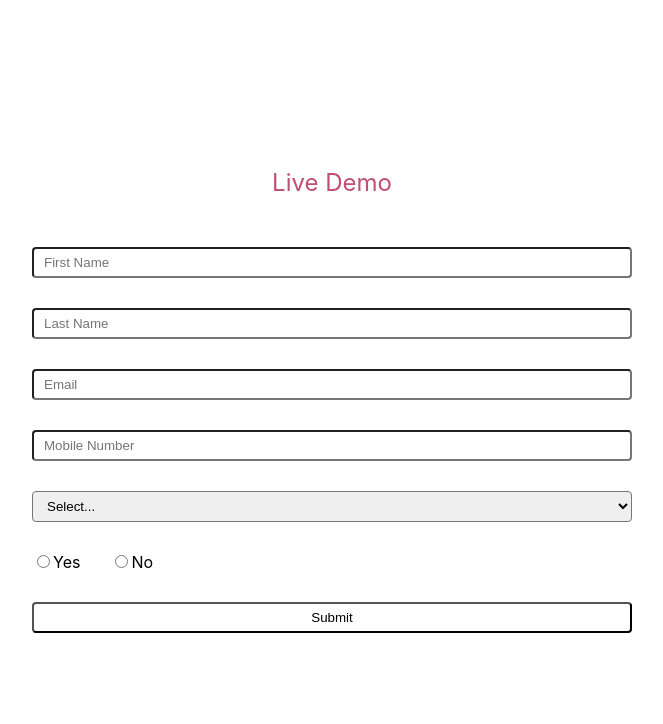
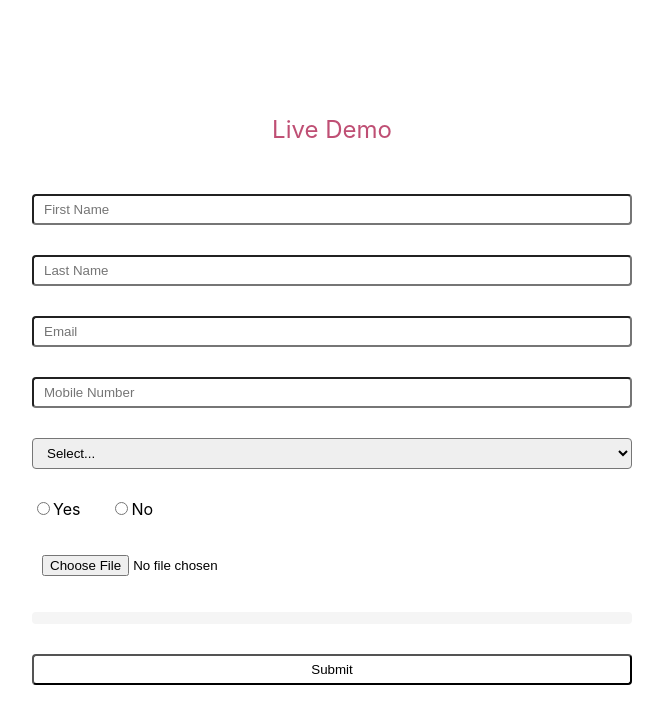
Before and after one commit to frontStudySession/sam, a React app: page / in a window 1280 px wide. Shown: the top 724 px of the page, without its empty margins (308-971 px from the left). Built offline with nearby package versions, Linux system fonts and the light colour scheme.

Commit message:
Feat: Controller로 file input 처리

```diff
--- a/src/App.tsx
+++ b/src/App.tsx
@@ -1,12 +1,12 @@
 import './App.css';
-import { Hello } from '@app/app/Hello';
+import { Title } from '@app/app/Title';
 import { FormComp } from '@app/app/Form';
 import styled from 'styled-components';
 
 function App() {
   return (
     <Wrapper className="App">
-      <Hello />
+      <Title />
       <FormComp />
     </Wrapper>
   );
--- a/src/app/Form.tsx
+++ b/src/app/Form.tsx
@@ -1,5 +1,5 @@
-import React from 'react';
-import { useForm, Resolver, SubmitHandler } from 'react-hook-form';
+import React, { useState } from 'react';
+import { useForm, Resolver, SubmitHandler, Controller } from 'react-hook-form';
 import { FormData } from '@app/types';
 import styled from 'styled-components';
 
@@ -58,10 +58,25 @@ const resolver: Resolver<FormData> = async (values) => {
 export const FormComp = () => {
   const {
     register,
+    control,
     handleSubmit,
     formState: { errors },
   } = useForm<FormData>({ resolver });
   const onSubmit: SubmitHandler<FormData> = (data) => console.log('data', data);
+
+  const [text, setText] = useState('');
+
+  const handleFileChange = (event: React.ChangeEvent<HTMLInputElement>) => {
+    const file = event.target.files?.[0];
+    if (file) {
+      const reader = new FileReader();
+      reader.onload = (e) => {
+        const content = e.target?.result as string;
+        setText(content);
+      };
+      reader.readAsText(file);
+    }
+  };
 
   return (
     <Form onSubmit={handleSubmit(onSubmit)}>
@@ -118,6 +133,23 @@ export const FormComp = () => {
         </label>
       </LabelBox>
 
+      <Controller
+        name="file"
+        control={control}
+        render={({ field }) => (
+          <Input
+            type="file"
+            onChange={(e) => {
+              field.onChange(e);
+              handleFileChange(e);
+            }}
+            accept=".txt"
+          />
+        )}
+      />
+
+      <TextPreview>{text}</TextPreview>
+
       <Input type="submit" />
     </Form>
   );
@@ -147,3 +179,9 @@ const Select = styled.select`
   padding: 6px 10px;
   border-radius: 4px;
 `;
+
+const TextPreview = styled.div`
+  padding: 6px 10px;
+  border-radius: 4px;
+  background-color: #f5f5f5;
+`;
--- a/src/app/hello.tsx
+++ b/src/app/Title.tsx
@@ -1,8 +1,8 @@
 import styled from 'styled-components';
 
-export const Hello = () => <Title>Live Demo</Title>;
+export const Title = () => <FormTitle>Live Demo</FormTitle>;
 
-const Title = styled.div`
+const FormTitle = styled.div`
   font-size: 1.5em;
   text-align: center;
   color: #bf4f74;
--- a/src/types/index.tsx
+++ b/src/types/index.tsx
@@ -5,4 +5,5 @@ export interface FormData {
   email: string;
   mobileNumber: string;
   developer: string;
+  file: string;
 }
```
